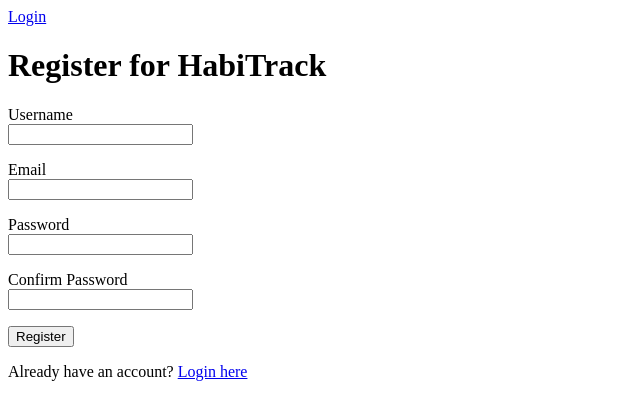
After one commit to LSaanrzmiento/HabiTrack, a Flask app: page /register in a window 1280 px wide. The commit adds this page. Shown: the top 420 px of the page, without its empty margins (0-640 px from the left). Run offline with Flask 3, Linux system fonts and the light colour scheme.

Commit message:
Login, register logic, and README added

```diff
--- a/app/__init__.py
+++ b/app/__init__.py
@@ -4,8 +4,9 @@ from flask_sqlalchemy import SQLAlchemy
 from flask_login import LoginManager
 
 app = Flask(__name__)
+login = LoginManager(app)
+login.login_view = 'login'
 app.config.from_object(Config)
-
 db = SQLAlchemy(app)
 
 from app import routes, models
--- a/app/forms.py
+++ b/app/forms.py
@@ -0,0 +1,34 @@
+from flask_wtf import FlaskForm
+from wtforms import StringField, PasswordField, BooleanField, SubmitField
+from wtforms.validators import DataRequired, Length, NumberRange, EqualTo, ValidationError, Email
+
+from app import db
+from app.models import User
+import sqlalchemy as sa
+
+class LoginForm(FlaskForm):
+    username = StringField('Username', validators = [DataRequired()])
+    password = PasswordField('Password', validators = [DataRequired()])
+    remember_me = BooleanField('Remember Me')
+    submit = SubmitField('Sign In')
+
+class RegistrationForm(FlaskForm):
+    username = StringField('Username', validators = [DataRequired(), Length(min = 3, max = 20)])
+    email = StringField('Email', validators = [DataRequired()])     # Assume fake emails for now
+    password = PasswordField('Password', validators = [DataRequired(), Length(min = 8)])
+    confirm_password = PasswordField('Confirm Password', validators = [DataRequired(), EqualTo('password')])
+    submit = SubmitField('Register')
+
+    # Custom validation functions to check if the username and email are already in use.
+    # Any function in the form class that starts with "validate_" and is followed by the name of a field will be used as a custom validator for that field.
+    def validate_username(self, username):
+        # scalar is used to execute the query and return a single result, or None if no result is found.
+        user = db.session.scalar(sa.select(User).where(User.username == username.data))
+        if user is not None:
+            raise ValidationError('Username already in use.')
+
+    def validate_email(self, email):
+        # same as above, but checks for email instead of username
+        user = db.session.scalar(sa.select(User).where(User.email == email.data))
+        if user is not None:
+            raise ValidationError('Username already in use.')
--- a/app/routes.py
+++ b/app/routes.py
@@ -1,7 +1,76 @@
-from app import app
-from flask import render_template, flash, redirect, url_for
+from app import app, db
+from flask import render_template, flash, redirect, url_for, request, session
+from app.forms import LoginForm, RegistrationForm
+from app.models import User
+from flask_login import current_user, login_user, login_required, logout_user
+from werkzeug.security import generate_password_hash, check_password_hash
+import sqlalchemy as sa
+from urllib.parse import urlsplit
 
-@app.route('/')
-@app.route('/index')
+@app.route('/login', methods = ['GET', 'POST'])
+def login():
+    # If the user is already logged in, redirect to the index page
+    if current_user.is_authenticated:
+        return redirect(url_for('index'))
+
+    # If the user is not logged in, display the login form and handle the login logic
+    form = LoginForm()
+    if form.validate_on_submit():
+        # Query the database for a user with the provided username
+        user = db.session.scalar(sa.select(User).where(User.username == form.username.data))
+
+        # If the user does not exist or the password is incorrect, flash an error message and redirect back to the login page
+        if user is None or not user.check_password(form.password.data):
+            flash(f'Invalid username or password')
+            return redirect(url_for('login'))
+        # If the user exists and the password is correct, log the user in and redirect to the next page or the index page
+        else:
+            login_user(user, remember=form.remember_me.data)
+            next_page = request.args.get('next')
+            if not next_page or urlsplit(next_page).netloc !='':
+                next_page = url_for('index')
+            return redirect(next_page)
+
+    return render_template('login.html', form=form)
+
+@app.route('/register', methods = ['GET', 'POST'])
+def register():
+    # If the user is already logged in, redirect to the index page
+    if current_user.is_authenticated:
+        return redirect(url_for('index'))
+
+    # If the user is not logged in, display the registration form and handle the registration logic
+    form = RegistrationForm()
+    if form.validate_on_submit():
+        # Create a new user with the provided username, email, and password
+        user = User(
+            username = form.username.data,
+            email = form.email.data
+        )
+        # Hash the password and set it for the userßß
+        user.set_password(form.password.data)
+
+        # Try to add the user to the database and commit the changes.
+        # If there is an error (e.g., username or email already exists), rollback the session and flash an error message.
+        try:
+            db.session.add(user)
+            db.session.commit()
+            flash(f'Congratulations, you are now a registered user!')
+            return redirect(url_for('login'))
+        except Exception:
+            db.session.rollback()
+            flash(f'Invalid registration')
+            return redirect(url_for('register'))
+
+    return render_template('register.html', form = form)
+
+@app.route('/logout')
+def logout():
+    logout_user()
+    return redirect(url_for('index'))
+
+@app.route('/', methods = ['GET', 'POST'])
+@app.route('/index', methods = ['GET', 'POST'])
+@login_required
 def index():
     return render_template('index.html')
--- a/app/templates/base.html
+++ b/app/templates/base.html
@@ -15,6 +15,13 @@
             </ul>
         {% endif %}
     {% endwith %}
+
+    {% if current_user.is_anonymous %}
+        <a href='{{ url_for("login") }}'>Login</a>
+    {% else %}
+        <a href='{{ url_for("logout") }}'>Logout</a>
+    {% endif %}
+
     <main>
         {% block content %}{% endblock %}
     </main>
--- /dev/null
+++ b/app/templates/register.html
@@ -0,0 +1,45 @@
+{% extends "base.html" %}
+
+{% block title %}HabiTrack - Register{% endblock %}
+
+{% block content %}
+    <h1>Register for HabiTrack</h1>
+
+    <form method='POST' novalidate>
+        {{ form.hidden_tag() }}
+        <p>
+        {{ form.username.label }}<br>
+        {{ form.username }}<br>
+        {% for error in form.username.errors %}
+        <span style="color: red;">{{ error }}</span>
+        {% endfor %}
+        </p>
+
+        <p>
+        {{ form.email.label }}<br>
+        {{ form.email }}<br>
+        {% for error in form.email.errors %}
+        <span style="color: red;">{{ error }}</span>
+        {% endfor %}
+        </p>
+
+        <p>
+        {{ form.password.label }}<br>
+        {{ form.password }}<br>
+        {% for error in form.password.errors %}
+        <span style="color: red;">{{ error }}</span>
+        {% endfor %}
+        </p>
+
+        <p>
+        {{ form.confirm_password.label }}<br>
+        {{ form.confirm_password }}<br>
+        {% for error in form.confirm_password.errors %}
+        <span style="color: red;">{{ error }}</span>
+        {% endfor %}
+        </p>
+
+        <p>{{ form.submit() }}</p>
+    </form>
+    <p>Already have an account? <a href="{{ url_for('login') }}">Login here</a></p>
+{% endblock %}
```
Also changed, not shown: app/models.py (+56 -0 lines), app/templates/login.html (added, +28 -0 lines), README.md (added), app.db (added), config.py (line endings or trailing spaces).
